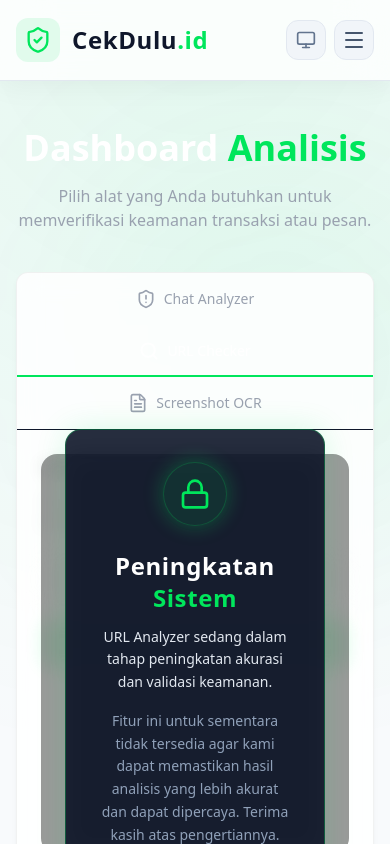
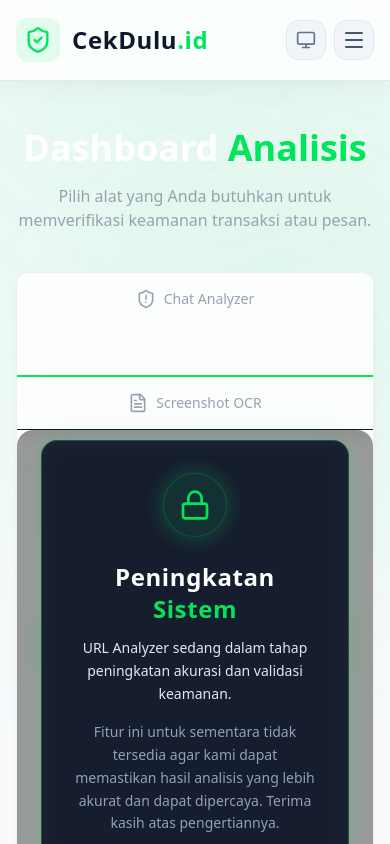
Before and after one commit to deks871/cekdulu-id, a Next.js app: page /dashboard in a window 390 px wide. Both pictures are taken after a click on the button "URL Checker". Shown: the top 844 px of the page. Built offline with nearby package versions, Linux system fonts and the light colour scheme.

Commit message:
Fix URL analyzer maintenance overlay responsiveness

```diff
--- a/src/app/dashboard/page.tsx
+++ b/src/app/dashboard/page.tsx
@@ -60,7 +60,7 @@ export default function Dashboard() {
           </div>
 
           {/* Tab Content */}
-          <div className="p-6 md:p-8 min-h-[400px]">
+          <div className="relative p-6 md:p-8 min-h-[400px]">
             {activeTab === "chat" && (
               <motion.div initial={{ opacity: 0, x: -20 }} animate={{ opacity: 1, x: 0 }}>
                 <ChatAnalyzer />
--- a/src/components/dashboard/UrlChecker.tsx
+++ b/src/components/dashboard/UrlChecker.tsx
@@ -45,7 +45,7 @@ export default function UrlChecker() {
   };
 
   return (
-    <div className="relative h-full min-h-[400px] flex flex-col">
+    <div className="h-full min-h-[400px] flex flex-col">
       <div className={MAINTENANCE_MODE ? "opacity-20 blur-sm pointer-events-none select-none flex-grow transition-all duration-500" : "flex-grow"}>
         <div className="mb-6">
           <h3 className="text-xl font-bold text-slate-900 dark:text-white mb-2 transition-colors duration-300">URL Checker</h3>
```
